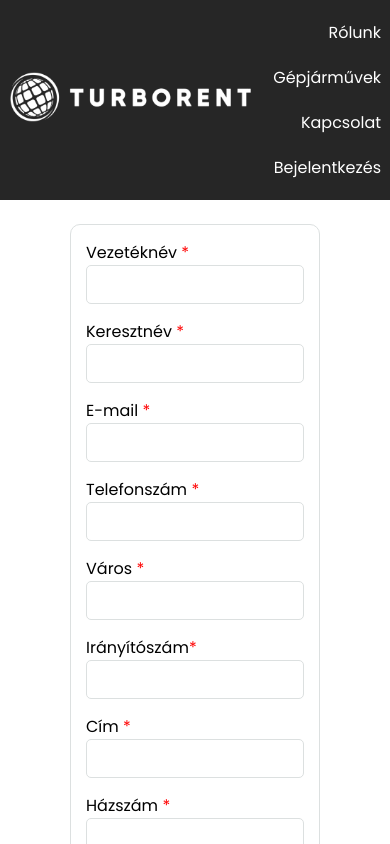
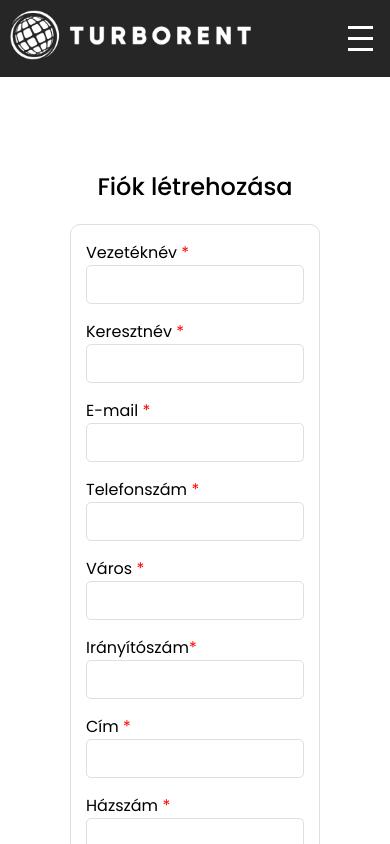
Before and after one commit to klmnblzs/turborent, an Angular app in the folder frontend/: page /register in a window 390 px wide. Shown: the top 844 px of the page. Built offline with nearby package versions, Linux system fonts and the light colour scheme; some icons are missing.

Commit message:
Responsive navbar

```diff
--- a/frontend/src/app/components/dashboard/admin/approvals/approvals.component.html
+++ b/frontend/src/app/components/dashboard/admin/approvals/approvals.component.html
@@ -21,7 +21,11 @@
     </div>
 </dialog>
 
+<h3>Kérelmek</h3>
 <div class="card-container">
+    @if(approvals.length < 1) {
+      <p id="warning">Nincsenek kérelmek.</p>
+    }
     @for (approval of approvals; track $index) {
         <div class="card">
             <h2>{{ approval.customer_first_name }} {{ approval.customer_last_name }}</h2>
--- a/frontend/src/app/components/dashboard/admin/approvals/approvals.component.scss
+++ b/frontend/src/app/components/dashboard/admin/approvals/approvals.component.scss
@@ -2,6 +2,11 @@
     display: flex;
     justify-content: space-between;
     flex-wrap: wrap;
+
+    #warning {
+        font-style: italic;
+        color: #c4c4c4;
+    }
 
     .card:hover {
         background-color: #DCE0E0;
--- a/frontend/src/app/components/dashboard/admin/approvals/approvals.component.ts
+++ b/frontend/src/app/components/dashboard/admin/approvals/approvals.component.ts
@@ -17,7 +17,7 @@ export class ApprovalsComponent implements OnInit {
   private destroyRef = inject(DestroyRef)
   private snackbarService = inject(SnackbarService)
 
-  approvals:any;
+  approvals:any = null;
   currentApproval:any = null;
   submitErr:boolean=false;
 
--- a/frontend/src/app/components/dashboard/user/history/history.component.html
+++ b/frontend/src/app/components/dashboard/user/history/history.component.html
@@ -1,3 +1,4 @@
+<h3>Bérlési előzmények</h3>
 <div class="card-container">
     <div class="card">
         <h2>Volkswagen Golf VII</h2>
--- a/frontend/src/app/components/navbar/navbar.component.html
+++ b/frontend/src/app/components/navbar/navbar.component.html
@@ -12,7 +12,7 @@
     </div>
 </nav> -->
 
-<nav>
+<!-- <nav>
     <div class="img-container">
         <img [src]="imagePath()" alt="" (click)="onLogoClick()">
     </div>
@@ -24,4 +24,23 @@
             <li><a (click)="onClickDashboard()">{{ this.placeholder }}</a></li>
         </ul>
     </div>
+</nav> -->
+
+<nav>
+    <div class="img-container">
+        <img [src]="imagePath()" alt="Logo" (click)="onLogoClick()" [class.active]="menuOpen" />
+    </div>
+    <div class="content-container">
+            <button class="toggle-button" (click)="toggleMenu()" [class.active]="menuOpen">
+                <span></span>
+                <span></span>
+                <span></span>
+            </button>
+      <ul [class.active]="menuOpen">
+        <li><a routerLink="/about">Rólunk</a></li>
+        <li><a routerLink="/cars">Gépjárművek</a></li>
+        <li><a routerLink="/contact">Kapcsolat</a></li>
+        <li><a (click)="onClickDashboard()">{{ placeholder }}</a></li>
+      </ul>
+    </div>
 </nav>
--- a/frontend/src/app/components/navbar/navbar.component.scss
+++ b/frontend/src/app/components/navbar/navbar.component.scss
@@ -16,6 +16,77 @@ nav {
         object-fit: fill;
         height: 50px;
         cursor: pointer;
+
+        &.active {
+            display: none;
+        }
+    }
+
+    .toggle-button {
+        display: none;
+        flex-direction: column;
+        justify-content: center;
+        align-items: center;
+        width: 40px;
+        height: 40px;
+        margin-left: 10px;
+        background-color: transparent;
+        border: none;
+        border-radius: 5px;
+        cursor: pointer;
+
+        span {
+          display: block;
+          width: 25px;
+          height: 3px;
+          background-color: #fff;
+          margin: 4px 0;
+          transition: all 0.3s ease;
+        }
+
+        &.active {
+          span:nth-child(1) {
+            opacity: 0;
+          }
+
+          span:nth-child(3) {
+            opacity: 0;
+          }
+        }
+
+        &:hover {
+          background-color: #444;
+        }
+    }
+
+    .content-container {
+        flex: 1;
+        display: flex;
+        justify-content: flex-end;
+        flex-direction: column;
+        width: 100%;
+        align-items: flex-end;
+
+        ul {
+          display: flex;
+          list-style: none;
+          gap: 20px;
+          margin: 0;
+          padding: 0;
+
+          li {
+            a {
+              text-decoration: none;
+              color: #fff;
+              font-size: 16px;
+              transition: color 0.3s ease;
+
+              &:hover {
+                color: #afafaf;
+              }
+            }
+          }
+        }
     }
 
     ul {
@@ -45,6 +116,31 @@ nav {
             }
         }
     }
+
+
+    @media (max-width: 768px) {
+        flex-wrap: wrap;
+
+        .toggle-button {
+          display: flex;
+        }
+
+        .content-container {
+          width: 100%;
+
+          ul {
+            flex-direction: column;
+            align-items: flex-end;
+            gap: 15px;
+            display: none;
+            padding: 10px 0;
+
+                &.active {
+                    display: flex;
+                }
+            }
+        }
+    }
 }
 
 .scrolled {
--- a/frontend/src/app/components/navbar/navbar.component.ts
+++ b/frontend/src/app/components/navbar/navbar.component.ts
@@ -16,6 +16,11 @@ export class NavbarComponent implements OnInit {
   private destroyRef = inject(DestroyRef)
 
   placeholder:string = "";
+  menuOpen:boolean = false;
+
+  toggleMenu() {
+    this.menuOpen = !this.menuOpen;
+  }
 
   ngOnInit(): void {
     this.updatePlaceholder()
```
Also changed, not shown: 2 other files (tests, documents, lock files or other folders).
